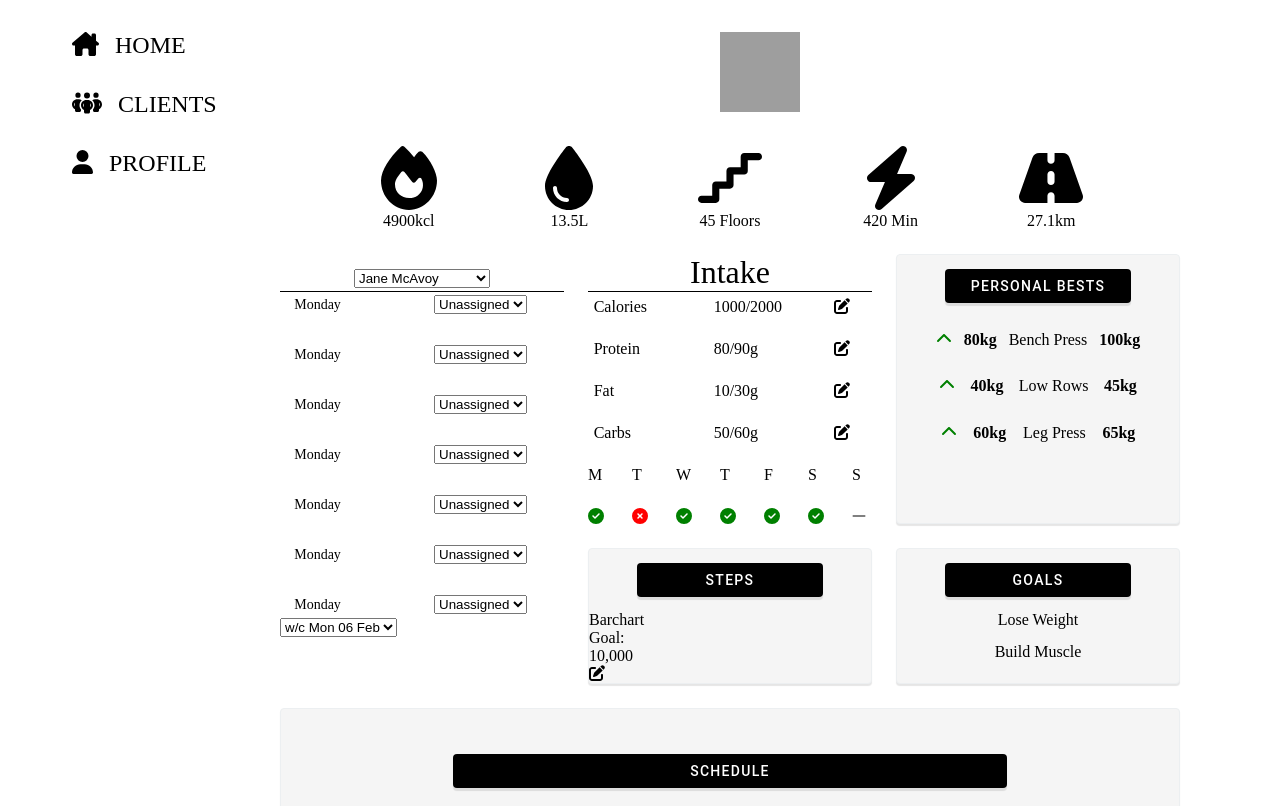
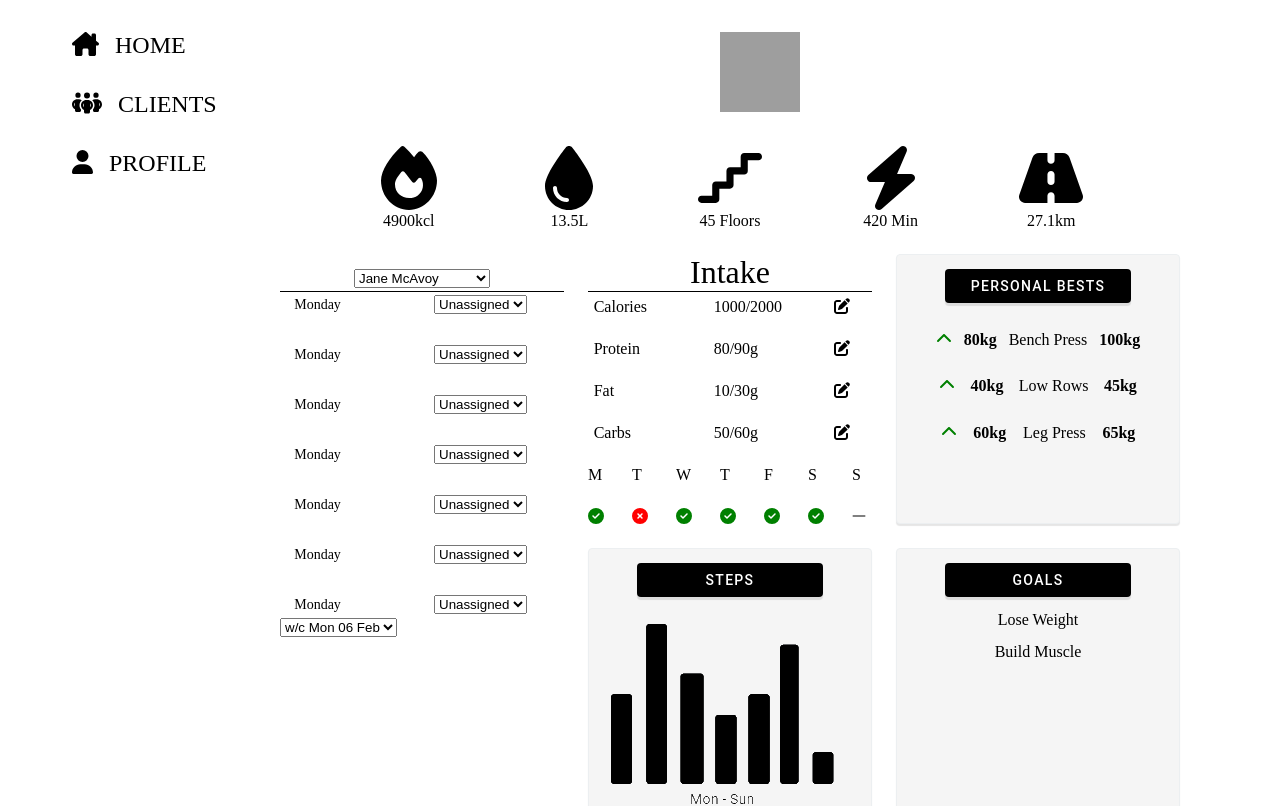
Before and after one commit to TrainingGuru/web, a React (Create React App) app: page /#/clientstrainer in a window 1280 px wide. Shown: the top 806 px of the page. Built offline with nearby package versions, Linux system fonts and the light colour scheme; grey boxes are pictures that could not be loaded.

Commit message:
Added BarChart to Clients page

```diff
--- a/src/TrainerClients.js
+++ b/src/TrainerClients.js
@@ -22,7 +22,7 @@ import {faPenToSquare} from "@fortawesome/free-solid-svg-icons/faPenToSquare";
 
 import { Link } from "react-router-dom";
 
-
+import barChart from "./barChart.png";
 
 
 const styles = {
@@ -191,7 +191,9 @@ const styles = {
                 }
             },
             steps: {
-
+                content: {
+                    img: {}
+                }
             },
             goals: {
 
@@ -416,7 +418,11 @@ function TrainerClients() {
             </div>
             <div style={{...styles.trainerClients.container.steps, ...styles.trainerClients.container.sections}}>
                 <div style={styles.trainerClients.container.headers}>Steps</div>
-                <div>Barchart</div>
+                <div>
+                    <img style={styles.trainerClients.container.steps.content.img}
+                        src={barChart}
+                        alt="Bar Chart"/>
+                </div>
                 <div>Goal:</div>
                 <div>10,000</div>
                 <div><FontAwesomeIcon style={styles.trainerClients.container.intake.table.editIcon} icon={faPenToSquare}/></div>
--- a/src/TrainerHome.js
+++ b/src/TrainerHome.js
@@ -263,7 +263,7 @@ function TrainerHome() {
                 <div style={{...styles.trainerHome.container.activity, ...styles.trainerHome.container.sections}}>
                     <div style={styles.trainerHome.container.headers}>Activity</div>
                     <div style={styles.trainerHome.container.activity.content}>
-                        <img style={styles.trainerHome.container.activity.img}
+                        <img style={styles.trainerHome.container.activity.content.img}
                             src={barChart}
                             alt="Bar Chart"/>
                     </div>
```
